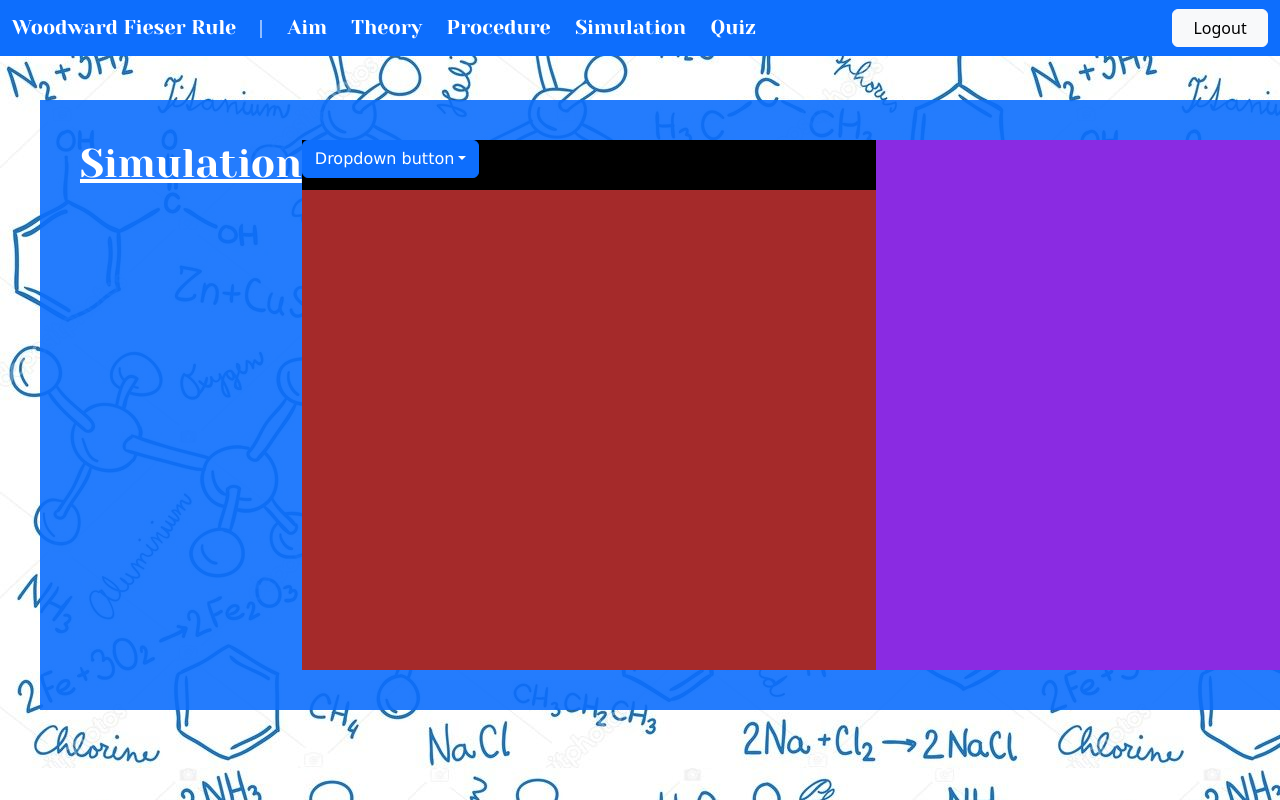
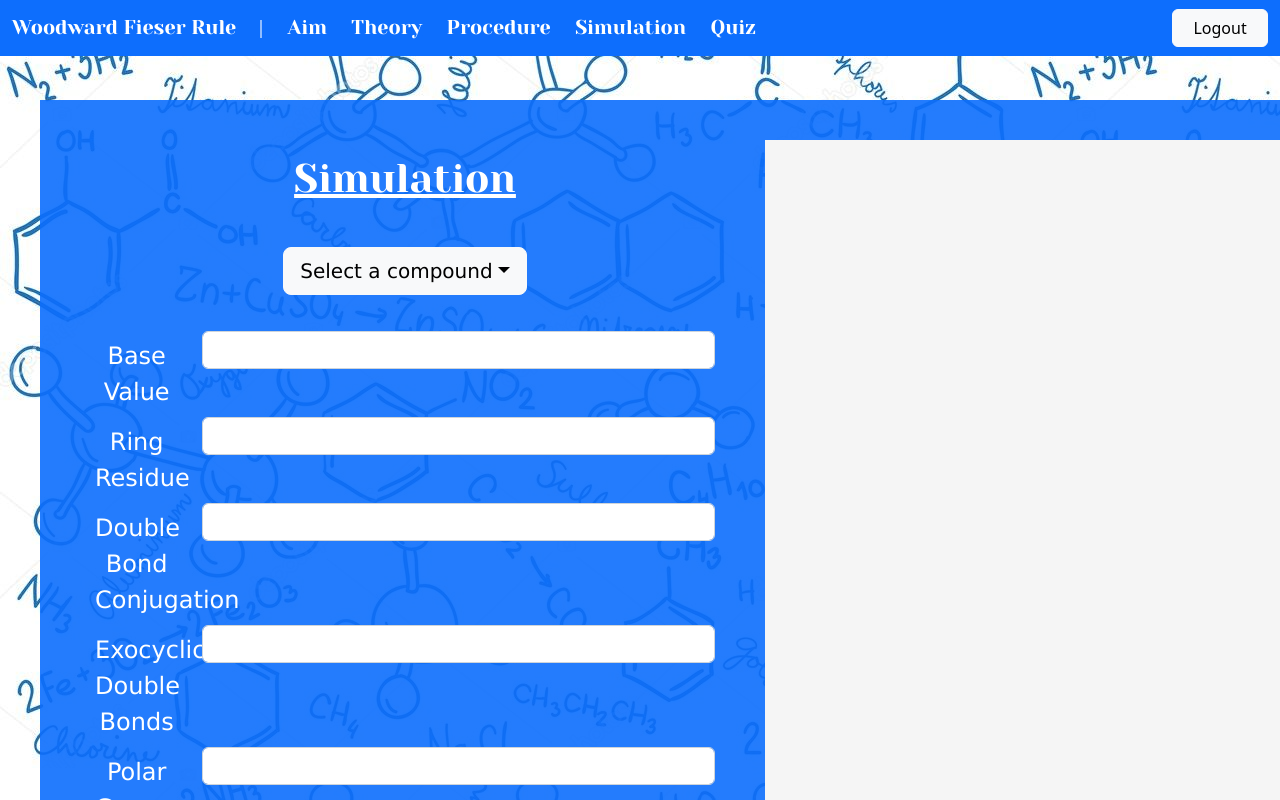
Before and after one commit to arunimabarik75/Woodward-Fieser-Simulation, a React (Create React App) app in the folder woodward-fieser/: page /simulation in a window 1280 px wide. Shown: the top 800 px of the page. Built offline with nearby package versions, Linux system fonts and the light colour scheme; a web font is replaced by a local one.

Commit message:
seventh-commit

```diff
--- a/woodward-fieser/src/components/CompoundDetails.css
+++ /dev/null
@@ -1,6 +0,0 @@
-.simulation-dropdown {
-    align-items: center;
-    width: auto;
-    height: 50px;
-    background-color: black;
-}
--- a/woodward-fieser/src/components/CompoundDetails.js
+++ b/woodward-fieser/src/components/CompoundDetails.js
@@ -1,16 +1,31 @@
-import React from 'react'
-import './CompoundDetails.css'
-import DropdownMenu from '../components/DropdownMenu'
+import Button from 'react-bootstrap/Button';
+import Col from 'react-bootstrap/Col';
+import Form from 'react-bootstrap/Form';
+import Row from 'react-bootstrap/Row';
 
-export default function CompoundDetails() {
+function CompoundDetails() {
   return (
-    <>
-    <div className='simulation-dropdown'>
-      <DropdownMenu />
-    </div>
-      <div className='simulation-body'>
+    <Form>
+          <Form.Group as={Row} className="mb-3" controlId="formBasicEmail">
+        <Form.Label column sm='2'>Base Value</Form.Label>
+        <Col sm='10'><Form.Control type="text" /></Col>
+        <Form.Label column sm='2'>Ring Residue</Form.Label>
+        <Col sm='10'><Form.Control type="text" /></Col>
+        <Form.Label column sm='2'>Double Bond Conjugation</Form.Label>
+        <Col sm='10'><Form.Control type="text" /></Col>
+        <Form.Label column sm='2'>Exocyclic Double Bonds</Form.Label>
+        <Col sm='10'><Form.Control type="text" /></Col>
+        <Form.Label column sm='2'>Polar Groups</Form.Label>
+        <Col sm='10'><Form.Control type="text" /></Col>
+        <Form.Label column sm='2'>Calculated λmax</Form.Label>
+        <Col sm='10'><Form.Control type="text" /></Col>
+      </Form.Group>
 
-      </div>
-    </>
-  )
+      <Button variant="light" size='lg' type="submit">
+        Submit
+      </Button>
+    </Form>
+  );
 }
+
+export default CompoundDetails;
--- a/woodward-fieser/src/components/DropdownMenu.js
+++ b/woodward-fieser/src/components/DropdownMenu.js
@@ -3,7 +3,7 @@ import DropdownButton from 'react-bootstrap/DropdownButton';
 
 function DropdownMenu() {
   return (
-    <DropdownButton id="dropdown-basic-button" title="Dropdown button">
+    <DropdownButton id="dropdown-basic-button" size='lg' variant='light' title="Select a compound">
       <Dropdown.Item>Compound 1</Dropdown.Item>
       <Dropdown.Item>Compound 2</Dropdown.Item>
       <Dropdown.Item>Compound 3</Dropdown.Item>
--- a/woodward-fieser/src/pages/Common.css
+++ b/woodward-fieser/src/pages/Common.css
@@ -2,6 +2,8 @@
     background-image: url('exp-background.jpg');
     height: 100vh;
     position: relative;
+    background-repeat: repeat;
+    /* background-repeat: repeat-y; */
 }
 
 .header {
@@ -23,19 +25,22 @@
     padding: 40px;
     background-color: rgba(13,110,253,0.9);
     width: 1450px;
-    height: 610px;
+    min-height: 200px;
     display: flex;
 }
 
 .left-side {
-    background-color: brown;
+    /* background-color: brown; */
     width: 50%;
     height: auto;
     float: left;
+    text-align: center;
+    padding: 15px;
+    padding-right: 50px;
 }
 
 .right-side {
-    background-color: blueviolet;
+    background-color: whitesmoke;
     width: 50%;
     height: auto;
     float: right;
--- a/woodward-fieser/src/pages/MainPage.css
+++ b/woodward-fieser/src/pages/MainPage.css
@@ -1,4 +1,3 @@
-/* @import url('https://fonts.googleapis.com/css?family=Comfortaa:wght@50'); */
 @import url('https://fonts.googleapis.com/css2?family=Bungee+Inline&family=Macondo&family=Noto+Serif:wght@400;700&family=Roboto+Slab&family=Yeseva+One&family=Zeyada&display=swap');
 
 .main-page-background{
--- a/woodward-fieser/src/pages/Simulation.js
+++ b/woodward-fieser/src/pages/Simulation.js
@@ -1,7 +1,8 @@
 import React from 'react'
 import Navigation from '../components/Navigation'
+import './Common.css'
 import CompoundDetails from '../components/CompoundDetails'
-import './Common.css'
+import DropdownMenu from '../components/DropdownMenu'
 
 export default function Simulation() {
   return (
@@ -10,13 +11,14 @@ export default function Simulation() {
         <Navigation />
       </div>
       <div className='content'>
-        <h5 className='contentHeading'>Simulation</h5>
-        <p className='contentText'>    </p>
         <div className="left-side">
+          <h5 className='contentHeading'>Simulation</h5>
+          <br />
+          <DropdownMenu />
+          <br />
           <CompoundDetails />
         </div>
         <div className="right-side"></div>
-
       </div>
     </div>
   )
```
Also changed, not shown: woodward-fieser/src/components/CompoundNavbar.js (deleted, +0 -24 lines), woodward-fieser/src/components/PageNumber.js (deleted, +0 -21 lines).
